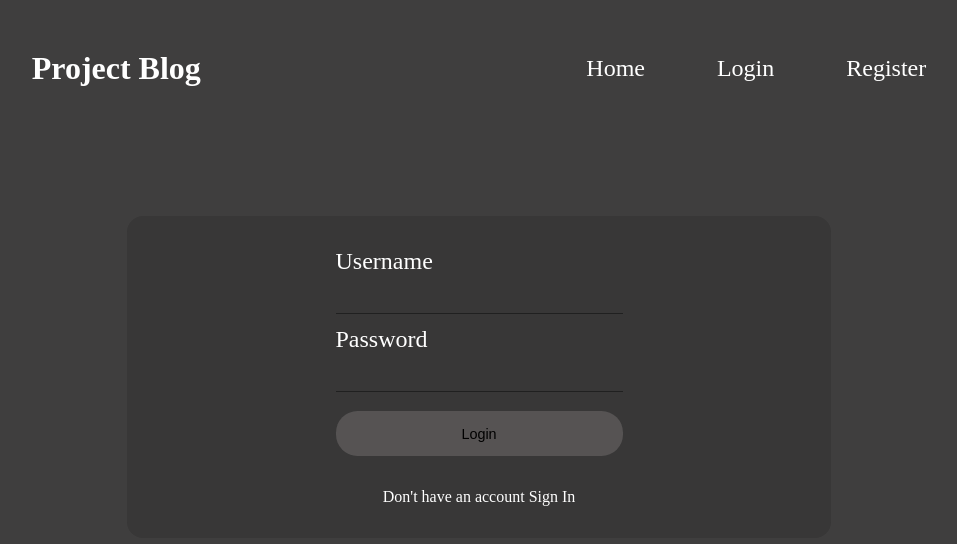
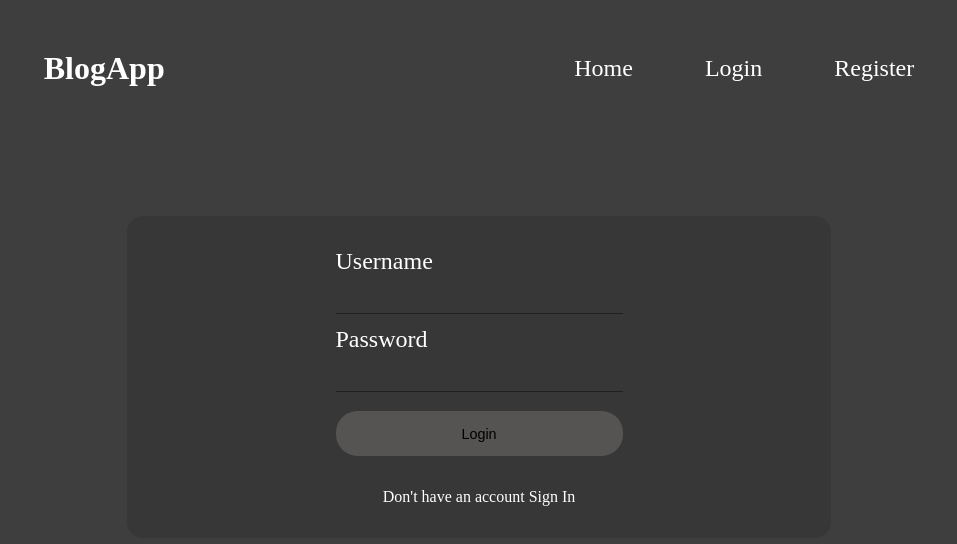
Before and after one commit to Ngobe-Thabane/BlogApp, a React (Vite) app: page /login in a window 1280 px wide. Shown: the top 544 px of the page, without its empty margins (161-1118 px from the left). Built offline with nearby package versions, Linux system fonts and the light colour scheme.

Commit message:
added the ability for users to edit their post

```diff
--- a/src/components/Navigation.jsx
+++ b/src/components/Navigation.jsx
@@ -6,7 +6,7 @@ export default function Navigation() {
     <>
     <nav className="">
       <div className="navigation">
-        <div className="logo"><p>Project Blog</p></div>
+        <div className="logo"><p>BlogApp</p></div>
         <ul className="link-list">
           <li><Link to={'/home'} className="">Home</Link></li>
           <li><Link to={'/login'} className="">Login</Link></li>
--- a/src/components/UserNavigation.jsx
+++ b/src/components/UserNavigation.jsx
@@ -5,7 +5,7 @@ export default function UserNavigation() {
     <div>
       <nav>
         <div className="user-dashboard">
-          <div className="logo">P.B</div>
+          <div className="logo">Bloger</div>
           <div className="link-list">
             <Link to={'/projectBlogs/post'}>post</Link>
             <Link to={'/projectBlogs/blogs'}>blogs</Link>
```
Also changed, not shown: src/styles/App.css (line endings or trailing spaces).
